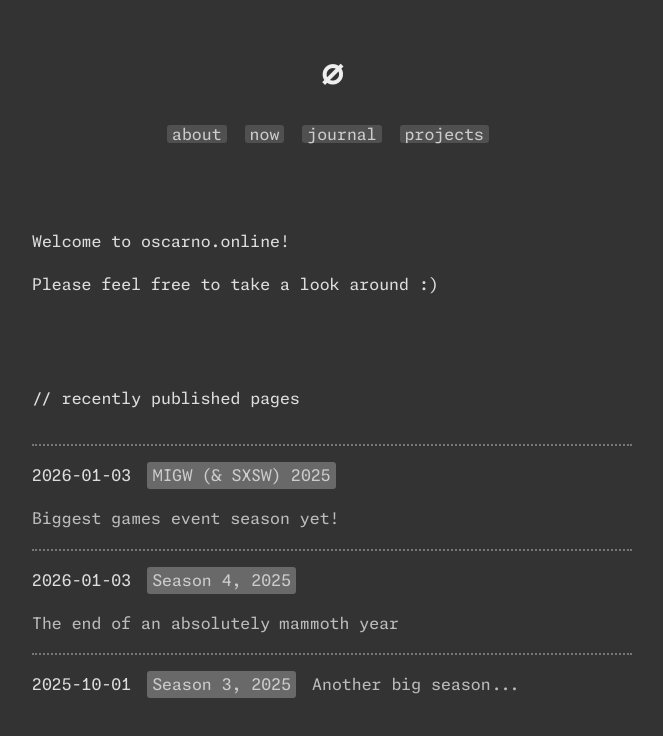
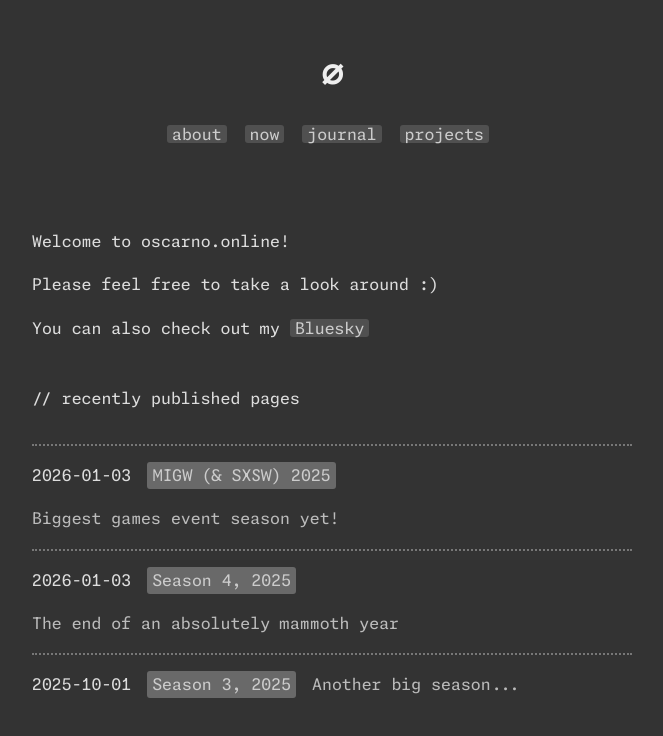
Before and after one commit to 0scarno/oscarno.online, an Eleventy site: page index.njk in a window 1280 px wide. Shown: the whole page, without its empty margins (308-971 px from the left). Built offline with nearby package versions, Linux system fonts and the light colour scheme; Eleventy itself is replaced by a stand-in of ours; files that its build step writes are made by us from their sources; files whose address does not match are found by name.

Commit message:
bsky link on homepage

```diff
--- a/index.njk
+++ b/index.njk
@@ -4,6 +4,7 @@ layout: layout.html
 <p>Welcome to oscarno.online!</p>
 
 <p>Please feel free to take a look around :)</p>
+<p>You can also check out my <a href="https://bsky.app/profile/oscarno.online" rel="me">Bluesky</a>
 <br><br>
 <p>// recently published pages</p>
 <ul class="embedded blog-posts">
```
Also changed, not shown: docs/index.html.
